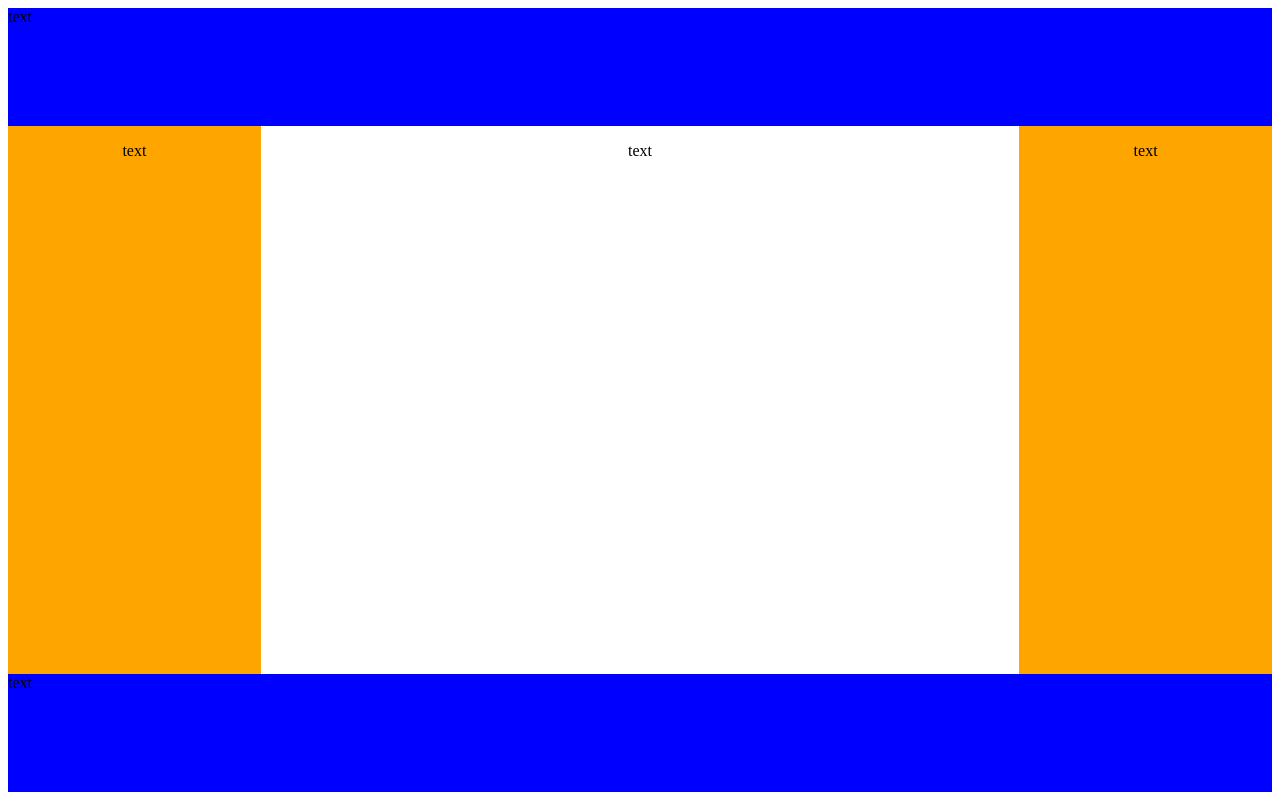
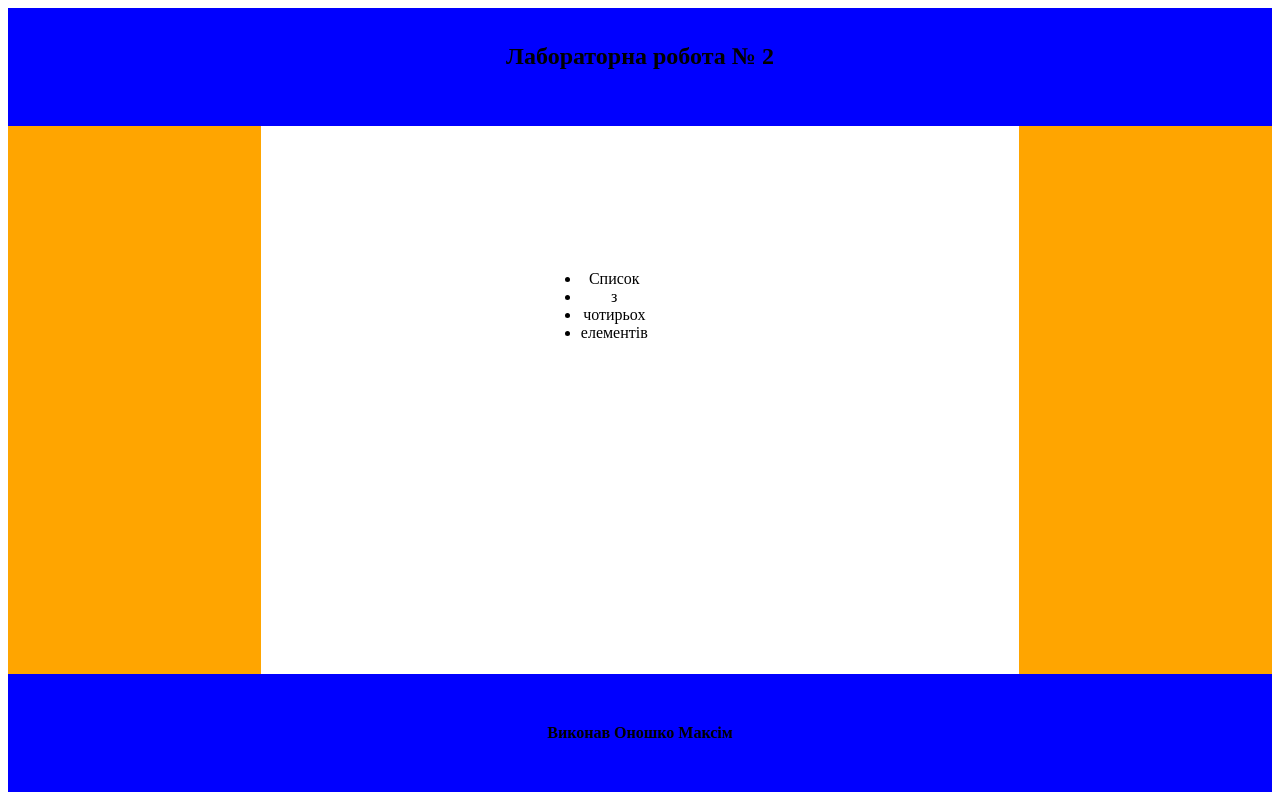
Before and after one commit to ThatMadMf/WebProgramming, a PHP site: page /DivLayout.html in a window 1280 px wide. Run offline with PHP 8.4, Linux system fonts and the light colour scheme.

Commit message:
Implemented block styles

```diff
--- a/Lab2/DivLayout.html
+++ b/Lab2/DivLayout.html
@@ -11,25 +11,31 @@
   <div class="table">
 
     <div class="header row">
-      <p>text</p>
+      <h2> Лабораторна робота № 2</h2>
     </div>
 
     <div class="row">
       <div class="border">
-        <p>text</p>
+        <p>Ліва границя</p>
       </div>
 
       <div class="main">
-        <p>text</p>
+          <ul>
+            <li>Список</li>
+            <li>з</li>
+            <li>чотирьох</li>
+            <li>елементів</li>
+          </ul>
+          <p>Розмітка створена використовуючи таблиці.</p>
       </div>
 
       <div class="border">
-        <p>text</p>
+        <p>Права границя</p>
       </div>
     </div>
 
     <div class="footer row">
-      <p>text</p>
+      <b>Виконав Оношко Максім</b>
     </div>
 
   </div>
--- a/Lab2/div_style.css
+++ b/Lab2/div_style.css
@@ -5,11 +5,11 @@
 }
 
 .border {
+  display: table-cell;
+  vertical-align: bottom;
   float: left;
   width: 20%;
   height: 100%;
-  text-align: center;
-  display: table-column;
   background-color: orange;
 }
 
@@ -17,22 +17,55 @@
   float: left;
   width: 60%;
   height: 100%;
-  display: table-column;
+  display: table-cell;
+  vertical-align: middle;
   background-color: white;
-  text-align: center;
+}
+
+p {
+  display: none;
+}
+
+ul {
+  padding-left: 25%;
+  padding-top: 10%;
+  position: fixed;
 }
 
 .row {
   display: table-row;
   background-color: brown;
+  text-align: center;
 }
 
 .header {
+  display: table-cell;
+  vertical-align: middle;
   height: 15%;
   background-color: blue;
 }
 
 .footer {
+  display: table-cell;
+  vertical-align: middle;
   height: 15%;
   background-color: blue;
 }
+
+.header:hover {
+  text-decoration: underline;
+  background-color: purple;
+}
+
+.footer:hover {
+  text-decoration: underline;
+}
+
+.border:hover p{
+  display: block;
+}
+
+.main:hover p{
+  display: block;
+  text-decoration: underline;
+}
```
